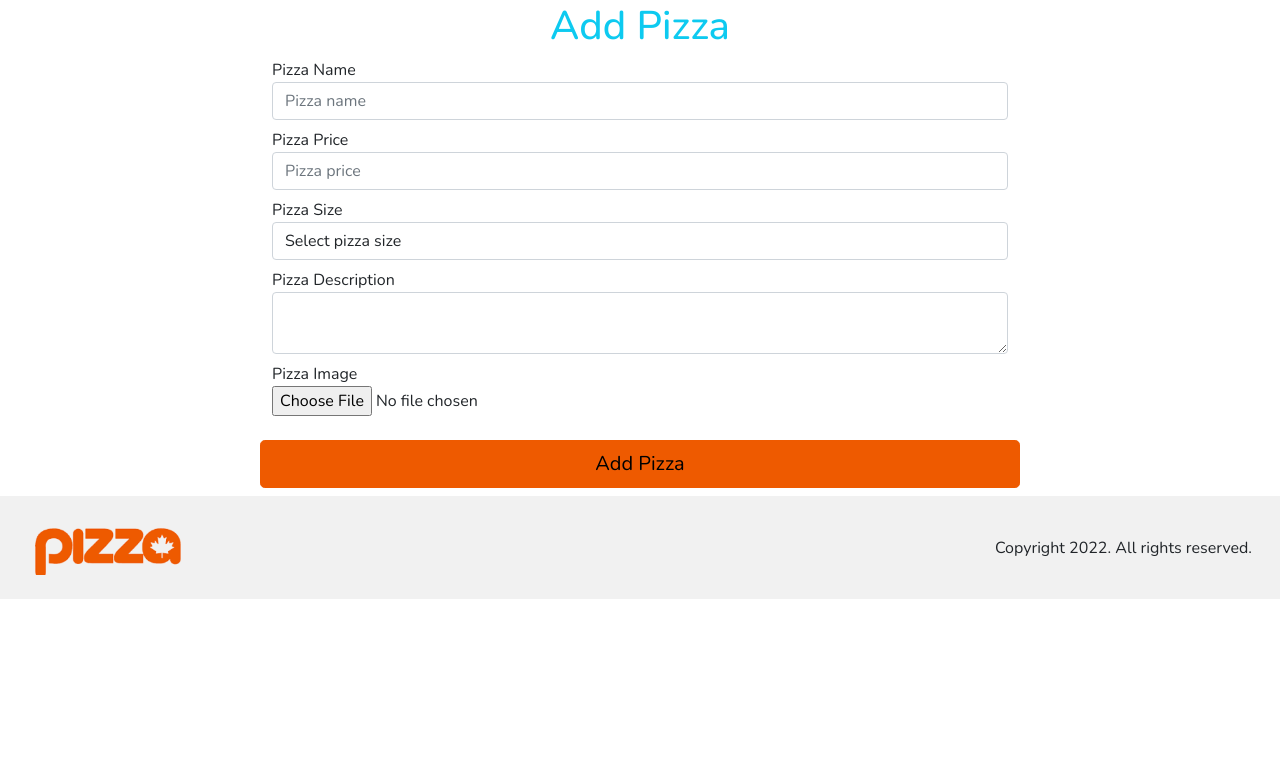
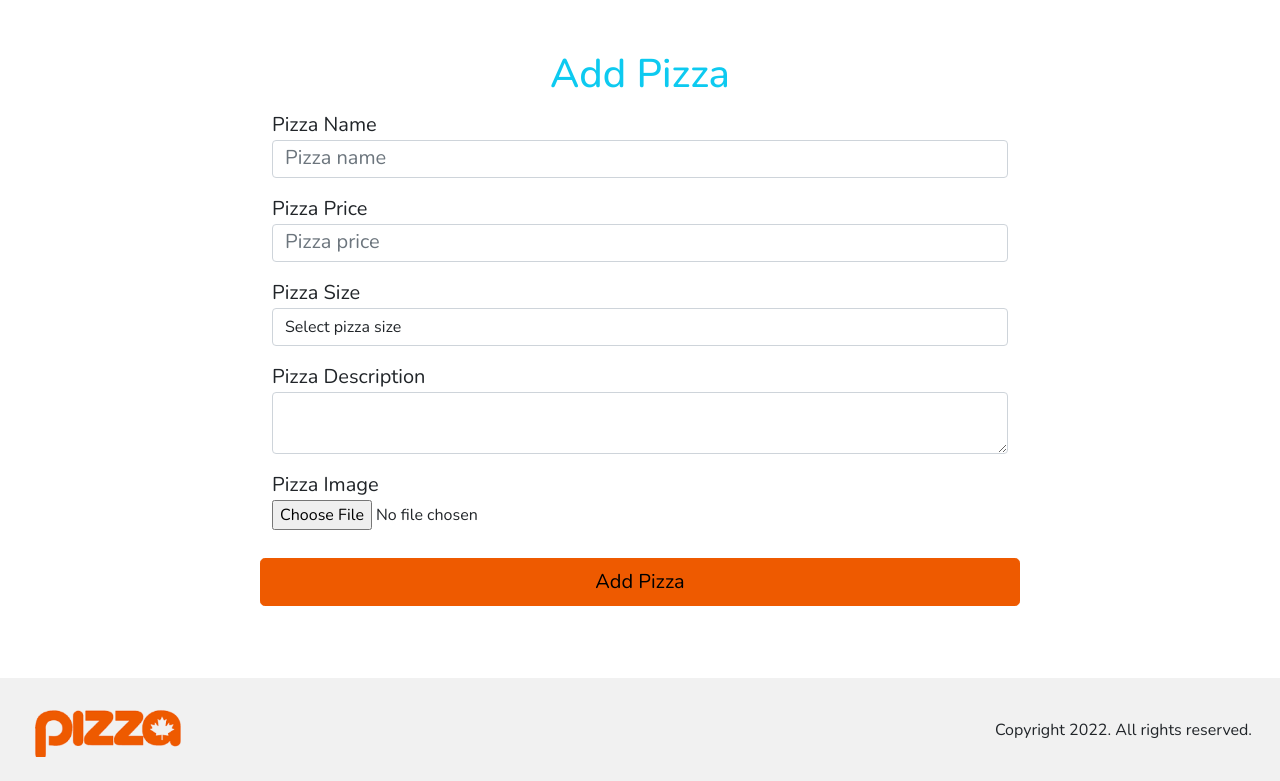
Before and after one commit to james-muriithi/pizza-shop, a Flask app: page /add in a window 1280 px wide. Shown: the part 69-850 px from the top of the page. Before the commit the page ends 668 px from the top, so only its background shows below. Run offline with Flask 2, Linux system fonts and the light colour scheme; data that the repository does not hold is empty; some libraries are stand-ins or nearby versions.

Commit message:
update pizza forms

```diff
--- a/app/static/css/index.css
+++ b/app/static/css/index.css
@@ -2,8 +2,20 @@
 .menu_image {width: 100%;border-top-left-radius: 20px;border-top-right-radius: 20px;}
 
 .show_card {border-radius: 20px !important;border: 1px solid #ddd;margin: auto;width: 98%;}
-.pizza_card{border-radius: 20px !important;float:left;width: 20%; border-top-left-radius: 30px !important;border-top-right-radius: 30px !important; }
+.pizza_card{border-radius: 20px !important;float:left;width: 31%; border-top-left-radius: 30px !important;border-top-right-radius: 30px !important; }
 .order_button {width: 80%;}
 
-.pizza_image{width:100%;height:250px;border-top-left-radius: 30px !important;border-top-right-radius: 30px !important;
+.pizza_image{width:100%;height:250px;border-top-left-radius: 30px !important;border-top-right-radius: 30px !important;}
+
+label{
+font-size:20px;
 }
+::placeholder{
+font-size:20px;
+
+}
+#ord_btn{
+width:70%;
+margin:auto;
+color:white
+}
--- a/app/templates/CRUD/create.html
+++ b/app/templates/CRUD/create.html
@@ -8,7 +8,7 @@
   {{ message }}
 </div>
 {% endfor %}
-<div class="container create_form">
+<div class="container create_form my-5">
   <h1 class="text-info text-center">Add Pizza</h1>
   <div class="row">
       <div class="col-md-2"></div>
@@ -16,19 +16,19 @@
           <form action="{{url_for('main.add')}}" method="POST" enctype="multipart/form-data">
 
 
-              <div class="form-group mb-2">
+              <div class="form-group mb-2 py-1">
                 <label for="">Pizza Name</label>
                   <input type="text" name="name" class="form-control" placeholder="Pizza name" required>
               </div>
 
 
-              <div class="form-group mb-2">
+              <div class="form-group mb-2 py-1">
                 <label for="">Pizza Price</label>
                   <input type="number" name="price" class="form-control" placeholder="Pizza price" required>
               </div>
 
 
-              <div class="form-group mb-2">
+              <div class="form-group mb-2 py-1">
                 <label for="">Pizza Size</label>
 
              <select class="form-control" name="size" id="">
@@ -39,17 +39,17 @@
              </select>
           </div>
 
-          <div class="form-group mb-2">
+          <div class="form-group mb-2 py-1">
             <label for="">Pizza Description</label><br>
           <textarea name="description" class="form-control"  ></textarea>
           </div>
 
-        <div class="form-group mb-2">
+        <div class="form-group mb-2 py-1">
             <label for="">Pizza Image</label><br>
             <input type="file" name="image">
           </div>
 
-          <div class="form-group mb-2 mt-4">
+          <div class="form-group mb-4 mt-4">
             <div class="row">
                 <input type="submit" class="btn btn-primary btn-lg" name="addpizza" value="Add Pizza" required>
 
--- a/config.py
+++ b/config.py
@@ -11,8 +11,9 @@ class Config:
 
     DB = 'pizza'
 
+    SQLALCHEMY_DATABASE_URI='postgresql+psycopg2://kibet:KibetFlask@localhost/pizza'
 
-    SQLALCHEMY_DATABASE_URI = f'postgresql+psycopg2://{DB_USER}:{DB_PASSWORD}@localhost/{DB}'
+    # SQLALCHEMY_DATABASE_URI = f'postgresql+psycopg2://{DB_USER}:{DB_PASSWORD}@localhost/{DB}'
 
     SECRET_KEY = os.environ.get('SECRET_KEY') or "fLA28%@ksy"
     UPLOADED_PHOTOS_DEST = 'app/static/photos'
```
Also changed, not shown: app/templates/index.html (+24 -17 lines), app/static/photos/pizza.jpg (added), app/static/photos/pizza_1.jpg (added), app/static/photos/pizza_2.jpg (added), app/static/photos/pizza_3.jpg (added), app/static/photos/pizza_4.jpg (added), app/static/photos/pizza_5.jpg (added), 1 other file.
